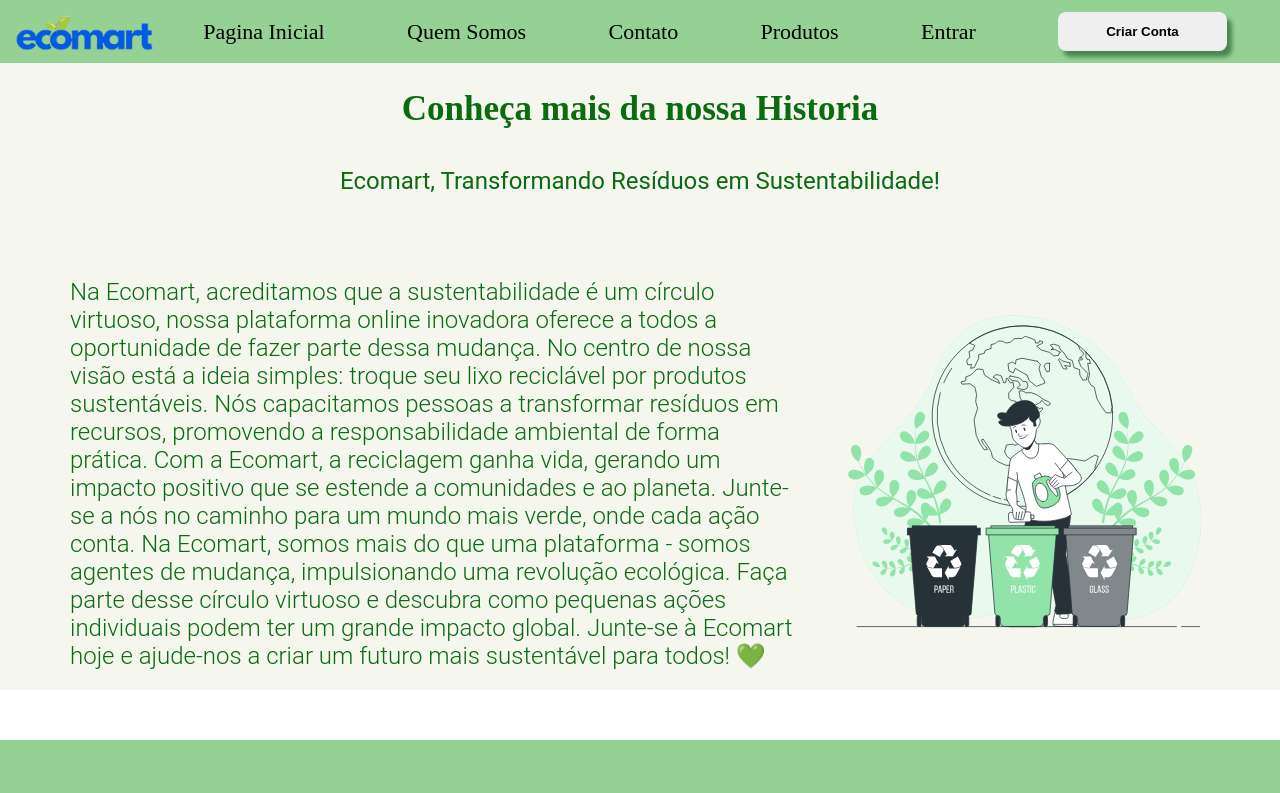
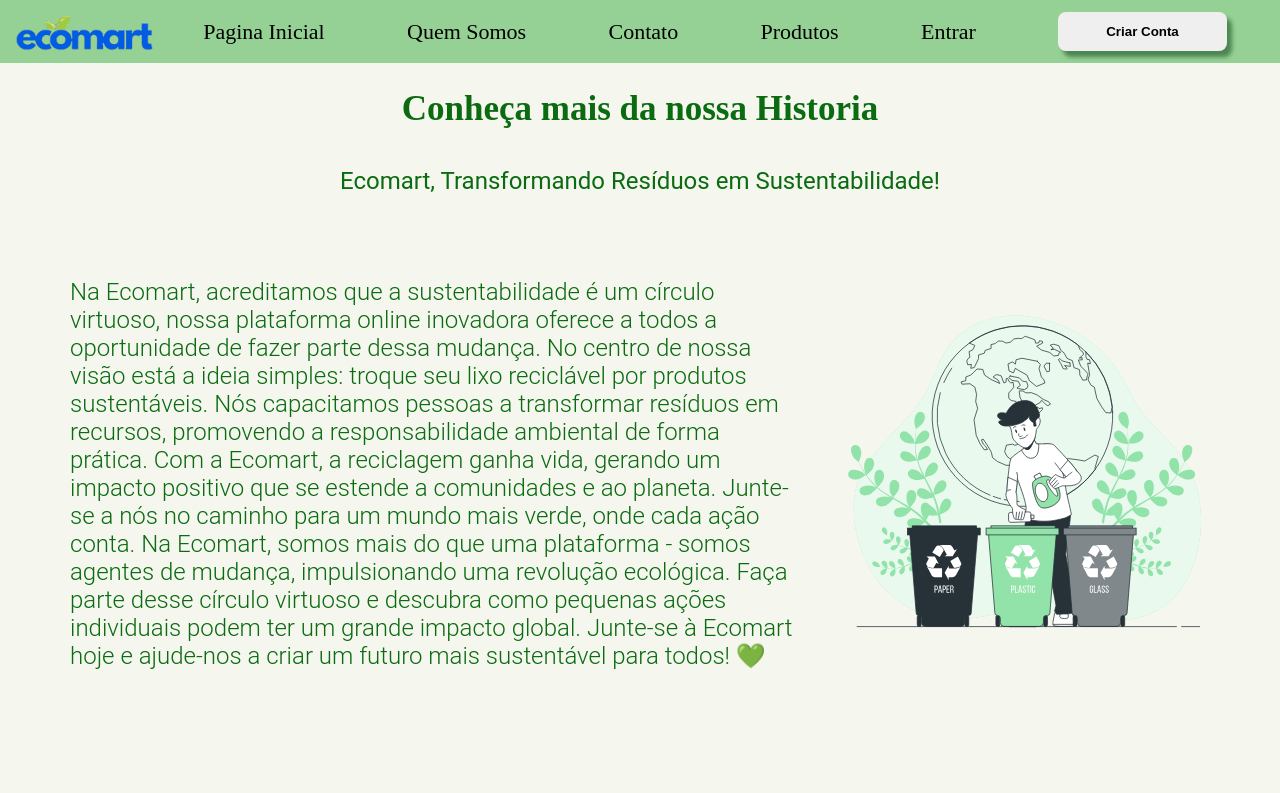
Before and after one commit to Wallace-Lentes/EcoMart, a React (Vite) app: page /QuemSomos in a window 1280 px wide. Shown: the top 793 px of the page. Built offline with nearby package versions, Linux system fonts and the light colour scheme.

Commit message:
Fix: Alterando cor do background

```diff
--- a/src/pages/QuemSomos/quemsomos.style.js
+++ b/src/pages/QuemSomos/quemsomos.style.js
@@ -1,5 +1,5 @@
 import styled from "styled-components"
-export const StyleQuemSomos = styled.main`
+export const StyleQuemSomos = styled.body`
 background-color: #F5F6EE;
 
 h2{
```
